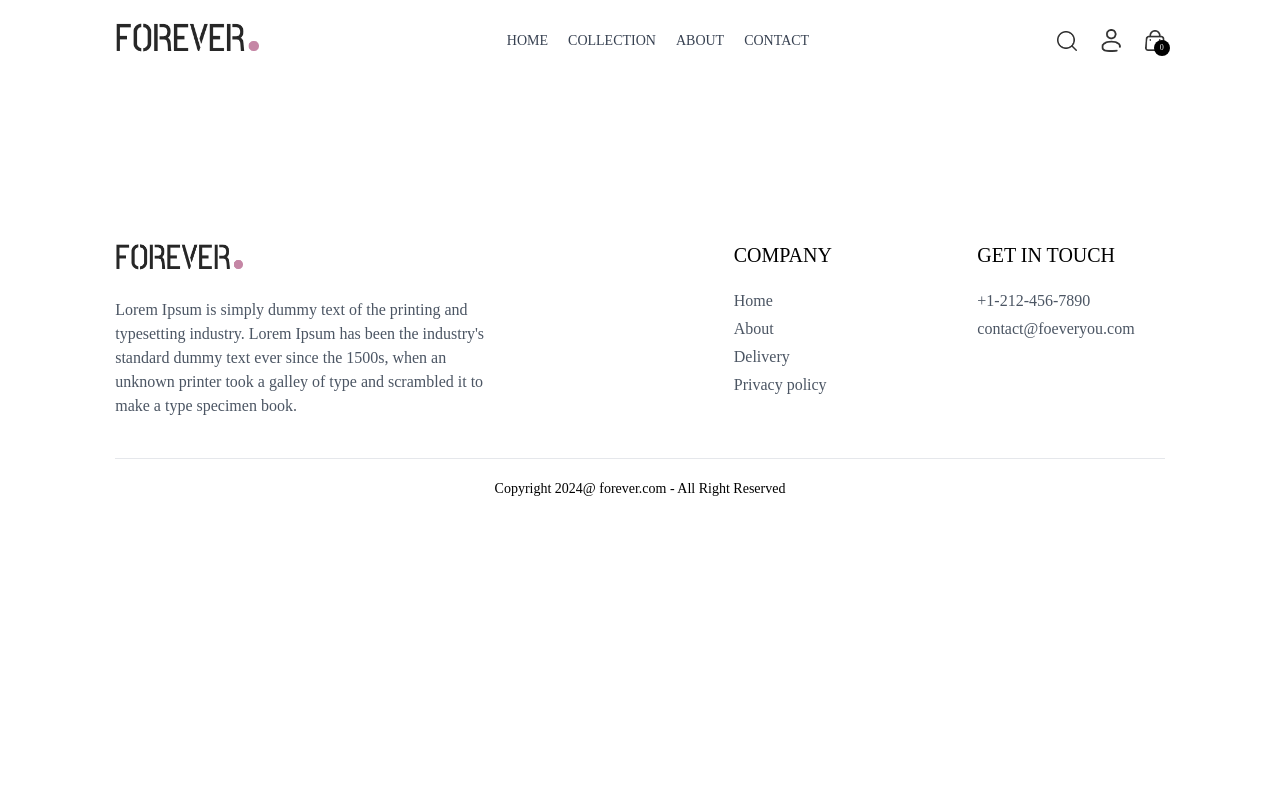
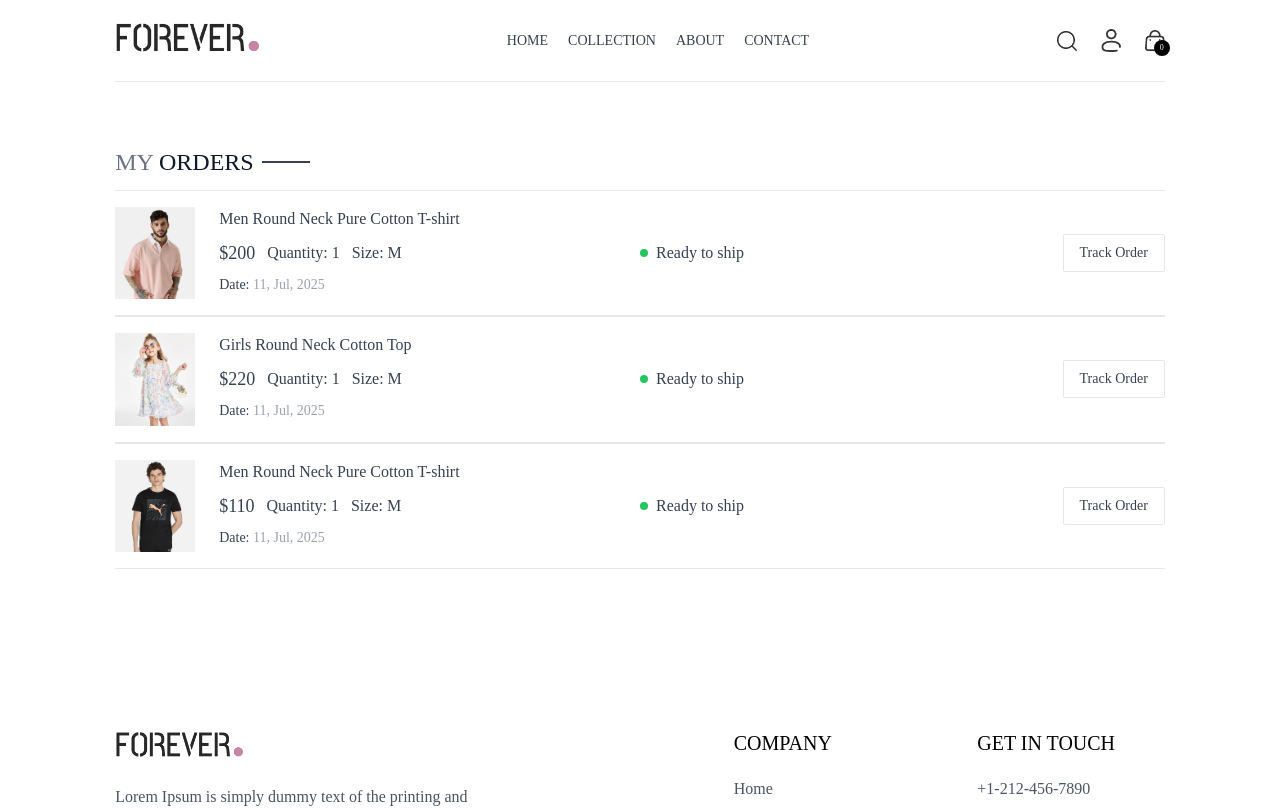
Before and after one commit to caotrinhthinh/ECOMMERCE-APP, a React app in the folder frontend/: page /orders in a window 1280 px wide. Shown: the top 808 px of the page. Built offline with nearby package versions, Linux system fonts and the light colour scheme; the HTML template or start-up script is replaced by a standard one.

Commit message:
Add Orders page

```diff
--- a/frontend/src/components/Navbar.jsx
+++ b/frontend/src/components/Navbar.jsx
@@ -40,11 +40,14 @@
         />
 
         <div className="group relative">
-          <img
-            className="w-5 cursor-pointer"
-            src={assets.profile_icon}
-            alt=""
-          />
+          <Link to="/login">
+            <img
+              className="w-5 cursor-pointer"
+              src={assets.profile_icon}
+              alt=""
+            />
+          </Link>
+
           <div className="group-hover:block hidden absolute dropdown-menu right-0 pt-4">
             <div className="flex flex-col gap-2 w-36 py-3 px-5 bg-slate-100 text-gray-500 rounded">
               <p className="cursor-pointer hover:text-black">My Profile</p>
--- a/frontend/src/pages/Orders.jsx
+++ b/frontend/src/pages/Orders.jsx
@@ -1,11 +1,53 @@
-import React from 'react'
+import React, { useContext } from "react";
+import { ShopContext } from "../context/ShopContext";
+import Title from "../components/Title";
 
 const Orders = () => {
+  const { products, currency } = useContext(ShopContext);
+
   return (
-    <div>
+    <div className="border-t pt-16">
+      <div className="text-2xl">
+        <Title text1={"MY"} text2={"ORDERS"} />
+      </div>
 
+      <div>
+        {products.slice(1, 4).map((item, index) => (
+          <div
+            key={index}
+            className="py-4 border-t border-b text-gray-700 flex flex-col md:flex-row md:items-center md:justify-between gap-4"
+          >
+            <div className="flex items-start gap-6 text-sm">
+              <img className="w-16 sm:w-20" src={item.image[0]} />
+              <div>
+                <p className="sm:text-base font-medium">{item.name}</p>
+                <div className="flex items-center gap-3 mt-2 text-base text-gray">
+                  <p className="text-lg">
+                    {currency}
+                    {item.price}
+                  </p>
+                  <p>Quantity: 1</p>
+                  <p>Size: M</p>
+                </div>
+                <p className="mt-2">
+                  Date: <span className="text-gray-400">11, Jul, 2025</span>
+                </p>
+              </div>
+            </div>
+            <div className="md:w-1/2 flex justify-between">
+              <div className="flex items-center gap-2">
+                <p className="min-w-2 h-2 rounded-full bg-green-500"></p>
+                <p className="text-sm md:text-base">Ready to ship</p>
+              </div>
+              <button className="border px-4 py-2 text-sm font-medium rounded-sm">
+                Track Order
+              </button>
+            </div>
+          </div>
+        ))}
+      </div>
     </div>
-  )
-}
+  );
+};
 
-export default Orders
+export default Orders;
```
